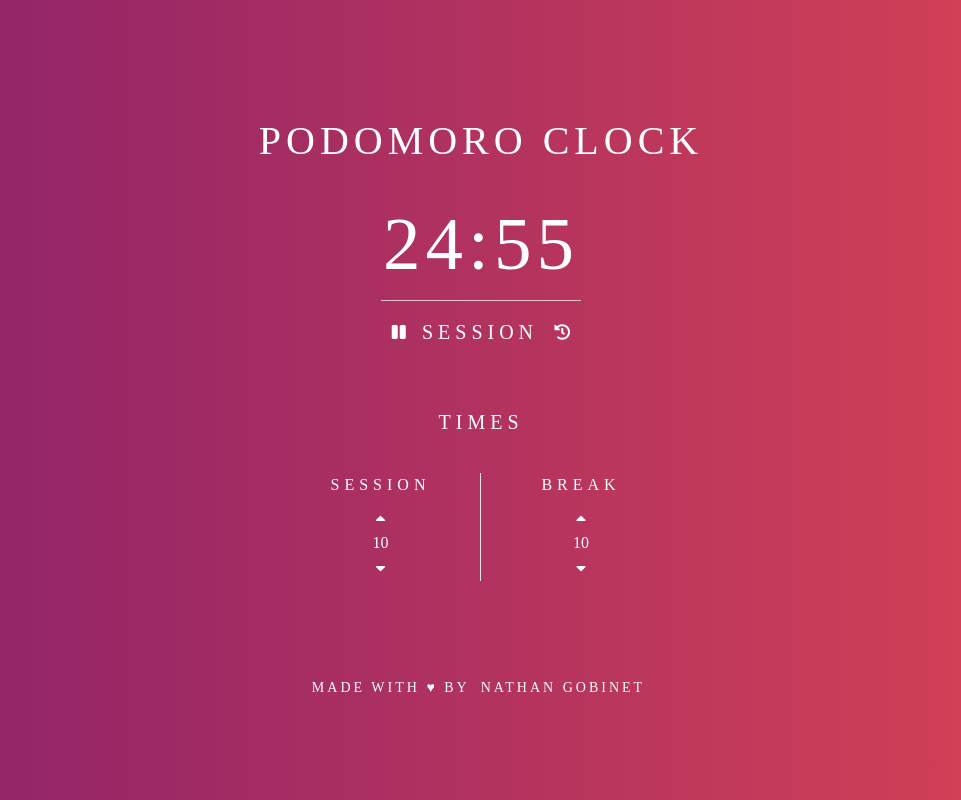
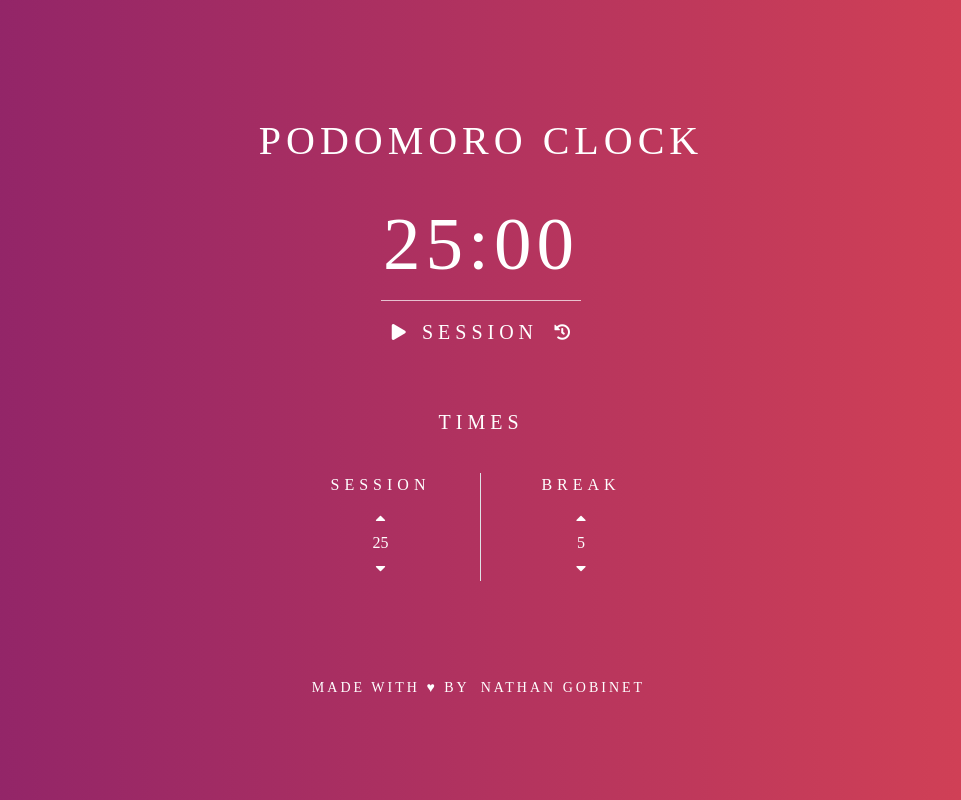
Before and after one commit to nathangobinet/learning-angular-and-ts, an Angular app: page / in a window 1280 px wide. Shown: the whole page, without its empty margins (159-1120 px from the left). Built offline with nearby package versions, Linux system fonts and the light colour scheme; a web font is replaced by a local one.

Commit message:
Add time configure logic & cleanup service

```diff
--- a/src/app/time-box/time-box.component.ts
+++ b/src/app/time-box/time-box.component.ts
@@ -1,14 +1,11 @@
-import { Component, OnInit } from '@angular/core';
+import { Component } from '@angular/core';
 
 @Component({
   selector: 'app-time-box',
   templateUrl: './time-box.component.html',
 })
-export class TimeBoxComponent implements OnInit {
+export class TimeBoxComponent {
 
   constructor() { }
 
-  ngOnInit(): void {
-  }
-
 }
--- a/src/app/time-input/time-input.component.html
+++ b/src/app/time-input/time-input.component.html
@@ -1,12 +1,12 @@
 <div class="mt-2">
   <div>
-    <button aria-label="Increment time" type="button">
+    <button (click)="onIncrement.emit()" aria-label="Increment time" type="button">
       <i class="fas fa-caret-up"></i>
     </button>
   </div>
-  <div>10</div>
+  <div>{{ time / 60 }}</div>
   <div>
-    <button aria-label="Decrement time" type="button">
+    <button (click)="onDecrement.emit()" a aria-label="Decrement time" type="button">
       <i class="fas fa-caret-down"></i>
     </button>
   </div>
--- a/src/app/time-input/time-input.component.ts
+++ b/src/app/time-input/time-input.component.ts
@@ -1,14 +1,13 @@
-import { Component, OnInit } from '@angular/core';
+import { Component, EventEmitter, Input, Output } from '@angular/core';
 
 @Component({
   selector: 'app-time-input',
   templateUrl: './time-input.component.html',
 })
-export class TimeInputComponent implements OnInit {
+export class TimeInputComponent {
+  @Output() onIncrement: EventEmitter<any> = new EventEmitter();
+  @Output() onDecrement: EventEmitter<any> = new EventEmitter();
+  @Input() time! : number;
 
   constructor() { }
-
-  ngOnInit(): void {
-  }
-
 }
--- a/src/app/time.service.ts
+++ b/src/app/time.service.ts
@@ -20,67 +20,81 @@ export class TimeService {
   };
 
   // Store the window interval id to clear it
-  interval: number = 0;
+  interval!: number;
 
+  // Application states
   state: State = State.Stop;
   type: Type =  Type.Session;
 
-  sessionDuration : number = TimeService.defaultDuration.session;
-  breakDuration : number = TimeService.defaultDuration.break;
+  private _sessionDuration : number = TimeService.defaultDuration.session;
+  get sessionDuration() : number { return this._sessionDuration; }
+  set sessionDuration(value : number) {
+    this._sessionDuration = value;
+    if (this.state === State.Stop && this.type === Type.Session)
+      this.remainingSeconds = value;
+  }
+
+  private _breakDuration : number = TimeService.defaultDuration.break;
+  get breakDuration() : number { return this._breakDuration; }
+  set breakDuration(value : number) {
+    this._breakDuration = value;
+    if (this.state === State.Stop && this.type === Type.Break)
+      this.remainingSeconds = value;
+  }
 
   private _remainingSeconds: number = this.sessionDuration;
   get remainingSeconds() : number { return this._remainingSeconds; }
   set remainingSeconds(value : number) {
     this._remainingSeconds = value;
-    // Trigger event
-    this.remainingUpdated.next(this.remainingSeconds);
-    // Check for timer end
     if(this.remainingSeconds == 0)
       this.handleTimerEnd()
   }
 
-  remainingUpdated : Subject<number> = new Subject<number>();
+  constructor() { }
 
-  constructor() {this.play()}
+  public switchState() : void {
+    if(this.state == State.Running) this.stop();
+    else this.play();
+  }
 
-  play() : void {
+  public reset() : void {
+    if(this.state == State.Running) this.stop();
+    this.remainingSeconds = this.getDuration();
+  }
+
+  private getDuration() : number {
+    return (this.type == Type.Session)
+      ? this.sessionDuration
+      : this.breakDuration;
+  }
+
+  public play() : void {
     this.state = State.Running;
     this.interval = window.setInterval(() => this.decrementRemaingTime(), 1000);
   }
 
-  stop() : void {
+  public stop() : void {
     this.state = State.Stop;
     window.clearInterval(this.interval);
   }
 
-  reset() : void {
-    if(this.state == State.Running) this.stop();
-    this.remainingSeconds = this.getDuration();
-  }
-
-  decrementRemaingTime() : void {
+  private decrementRemaingTime() : void {
     this.remainingSeconds -= 1;
   }
 
-  handleTimerEnd() : void {
+  private handleTimerEnd() : void {
     this.type = this.getNewType();
     this.remainingSeconds = this.getDuration();
   }
 
-  getNewType() : Type {
+  private getNewType() : Type {
     return (this.type == Type.Session)
       ? Type.Break
       : Type.Session;
   }
 
-  getDuration() : number {
-    return (this.type == Type.Session)
-      ? this.sessionDuration
-      : this.breakDuration;
-  }
-
-  switchState() : void {
-    if(this.state == State.Running) this.stop();
-    else this.play();
-  }
+  public incrementSessionDuration() : void { this.sessionDuration += 60 }
+  public incrementBreakDuration() : void { this.breakDuration += 60 }
+  public decrementSessionDuration() : void { this.sessionDuration -= 60 }
+  public decrementBreakDuration() : void { this.breakDuration -= 60 }
 }
--- a/src/app/times-configure/times-configure.component.html
+++ b/src/app/times-configure/times-configure.component.html
@@ -2,10 +2,22 @@
   <div class="col-12 mb-3"><h5>Times</h5></div>
   <div class="col-6 border-right">
     <span class="spaced-label">Session</span>
-    <span><app-time-input></app-time-input></span>
+    <span>
+      <app-time-input
+        (onIncrement)="timeService.incrementSessionDuration()"
+        (onDecrement)="timeService.decrementSessionDuration()"
+        [time]="timeService.sessionDuration"
+      ></app-time-input>
+    </span>
   </div>
   <div class="col-6">
     <span class="spaced-label">Break</span>
-    <span><app-time-input></app-time-input></span>
+    <span>
+      <app-time-input
+        (onIncrement)="timeService.incrementBreakDuration()"
+        (onDecrement)="timeService.decrementBreakDuration()"
+        [time]="timeService.breakDuration"
+      ></app-time-input>
+    </span>
   </div>
 </div>
--- a/src/app/times-configure/times-configure.component.ts
+++ b/src/app/times-configure/times-configure.component.ts
@@ -1,14 +1,15 @@
-import { Component, OnInit } from '@angular/core';
+import { Component } from '@angular/core';
+
+import { TimeService } from '../time.service';
 
 @Component({
   selector: 'app-times-configure',
   templateUrl: './times-configure.component.html',
 })
-export class TimesConfigureComponent implements OnInit {
+export class TimesConfigureComponent {
+  timeService : TimeService
 
-  constructor() { }
-
-  ngOnInit(): void {
+  constructor(timeService : TimeService) {
+    this.timeService = timeService;
   }
-
 }
```
